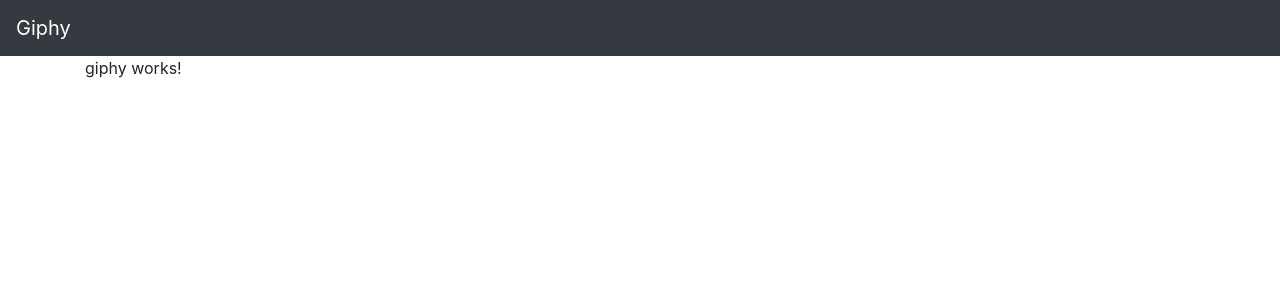
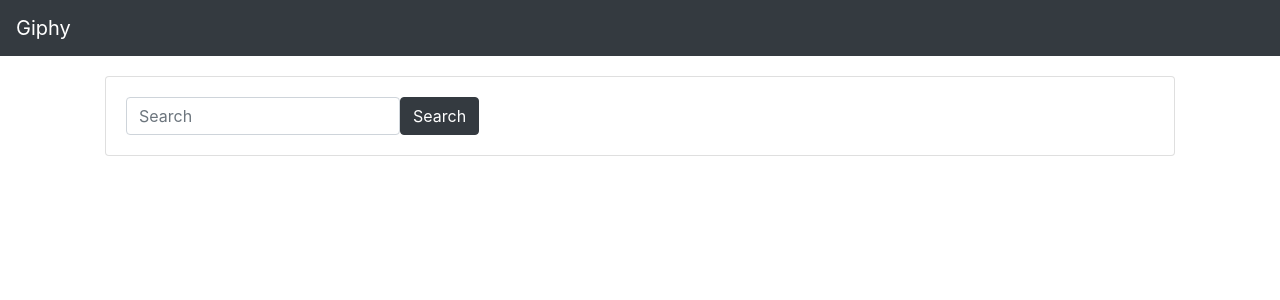
Before and after one commit to Gichimu/giphy-the-angular-workshop, an Angular app: page /home in a window 1280 px wide. Shown: the top 300 px of the page. Built offline with nearby package versions, Linux system fonts and the light colour scheme.

Commit message:
Create A basic gif search form

```diff
--- a/src/app/app.module.ts
+++ b/src/app/app.module.ts
@@ -6,13 +6,15 @@
 import { GiphyComponent } from './giphy/giphy.component';
 import { GiphyNavbarComponent } from './giphy-navbar/giphy-navbar.component';
 import { NotFoundComponent } from './not-found/not-found.component';
+import { GiphySearchFormComponent } from './giphy-search-form/giphy-search-form.component';
 
 @NgModule({
   declarations: [
     AppComponent,
     GiphyComponent,
     GiphyNavbarComponent,
-    NotFoundComponent
+    NotFoundComponent,
+    GiphySearchFormComponent
   ],
   imports: [
     BrowserModule,
--- /dev/null
+++ b/src/app/giphy-search-form/giphy-search-form.component.html
@@ -0,0 +1,10 @@
+<div style="margin: 20px">
+    <div class="card">
+        <div class="card-body">
+            <form class="form-inline">
+                <input type="text" class="form-control mr-10" placeholder="Search" name="searchTerm">
+                <button type="submit" class="btn btn-dark">Search</button>
+            </form>
+        </div>
+    </div>
+</div>
--- /dev/null
+++ b/src/app/giphy-search-form/giphy-search-form.component.ts
@@ -0,0 +1,15 @@
+import { Component, OnInit } from '@angular/core';
+
+@Component({
+  selector: 'app-giphy-search-form',
+  templateUrl: './giphy-search-form.component.html',
+  styleUrls: ['./giphy-search-form.component.css']
+})
+export class GiphySearchFormComponent implements OnInit {
+
+  constructor() { }
+
+  ngOnInit() {
+  }
+
+}
--- a/src/app/giphy/giphy.component.html
+++ b/src/app/giphy/giphy.component.html
@@ -1 +1,3 @@
-<p>giphy works!</p>
+<div>
+    <app-giphy-search-form></app-giphy-search-form>
+</div>
```
Also changed, not shown: src/app/giphy-search-form/giphy-search-form.component.css (added), 1 other file (tests, documents, lock files or other folders).
